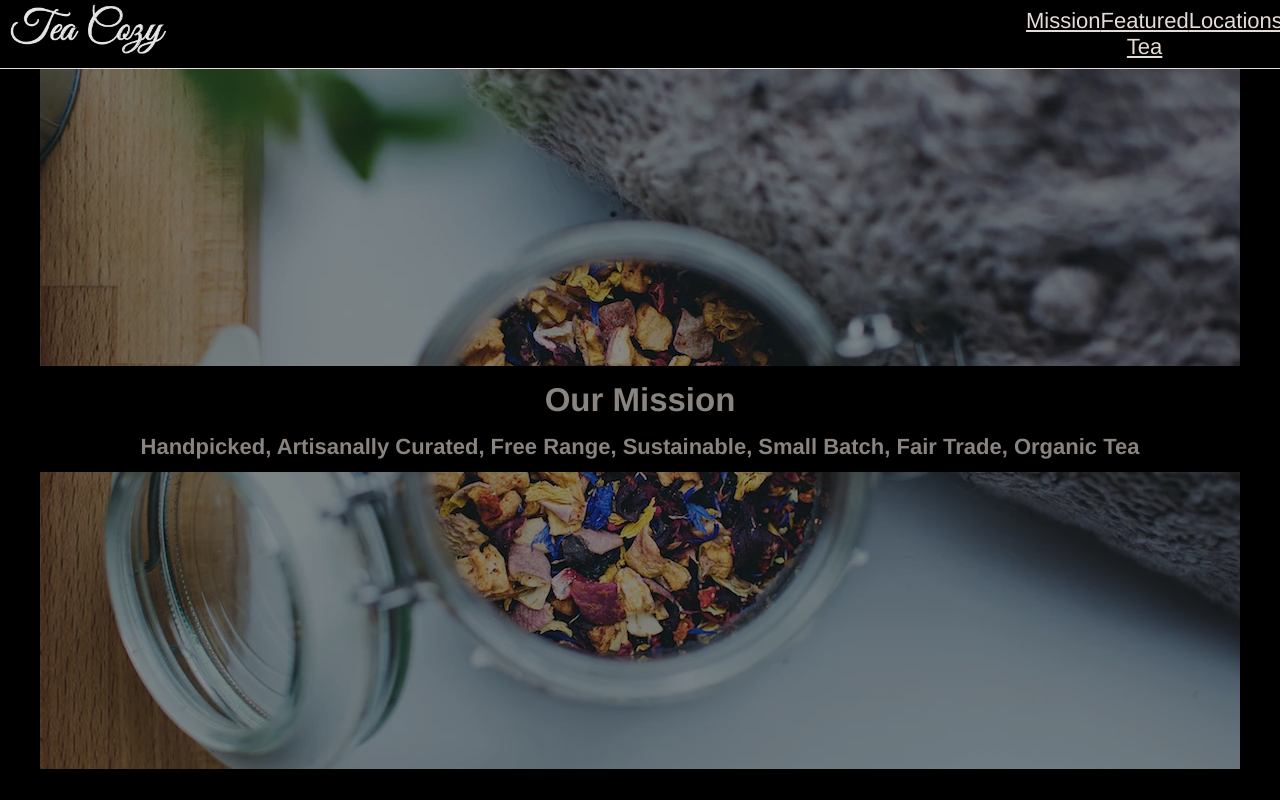
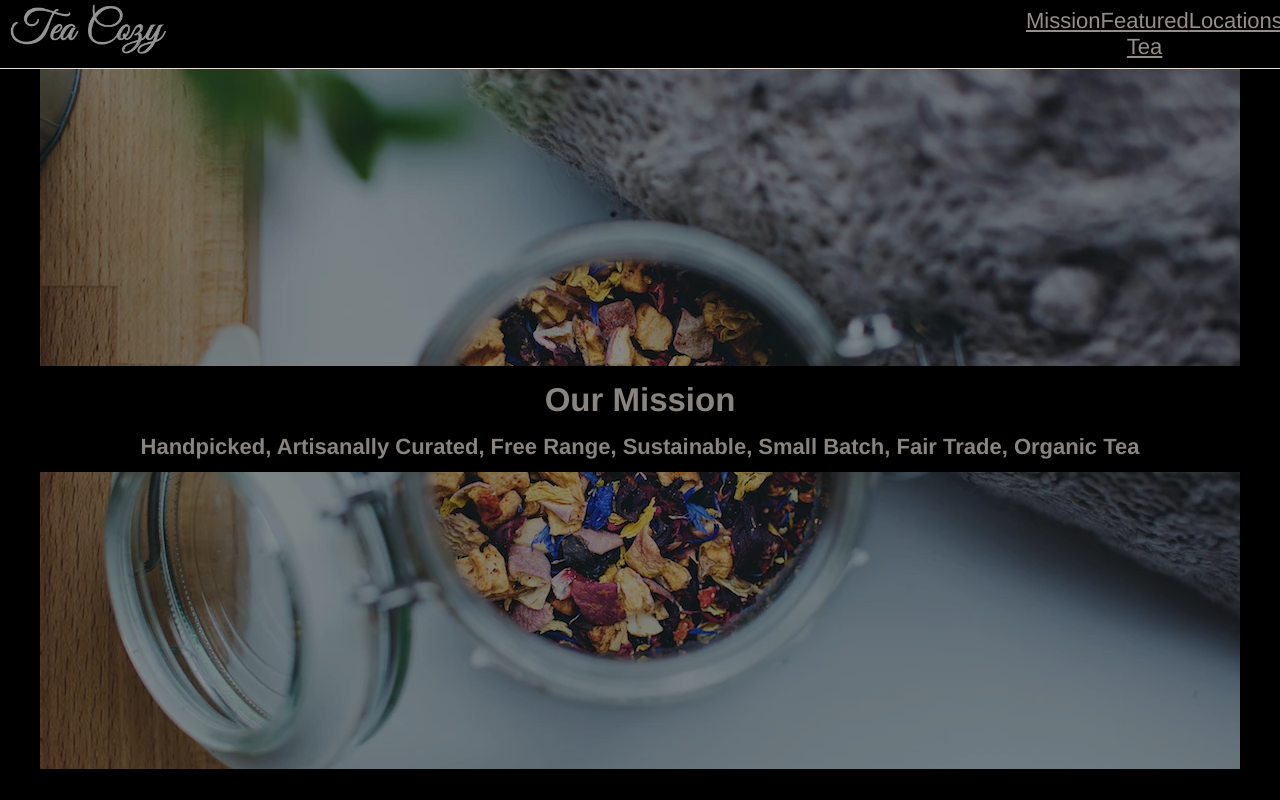
Before and after one commit to PRINCEKK122/tea-cozy, a plain HTML site: page index.html in a window 1280 px wide. Shown: the top 800 px of the page. Drawn offline with Linux system fonts and the light colour scheme.

Commit message:
fix: change the opacity of the logo and the navigation links

```diff
--- a/styles.css
+++ b/styles.css
@@ -12,8 +12,6 @@ body {
     background-color: black;
     opacity: 0.9;
     text-align: center;
-    position: relative;
-    z-index: 1;
 }
 
 header {
@@ -23,22 +21,22 @@ header {
     justify-content: space-between;
     align-items: center;
     padding-left: 10px;
-    opacity: 1;
     position: fixed;
     top: 0;
     right: 0;
     left: 0;
     z-index: 1;
-    overflow: hidden;
-    background-color: black;
+    background-color: inherit;
 }
 
 header img {
     height: 50px;
+    opacity: 0.65;
 }
 
 header nav {
     width: 20%;
+    opacity: 0.65;
 }
 
 header nav ul {
```
